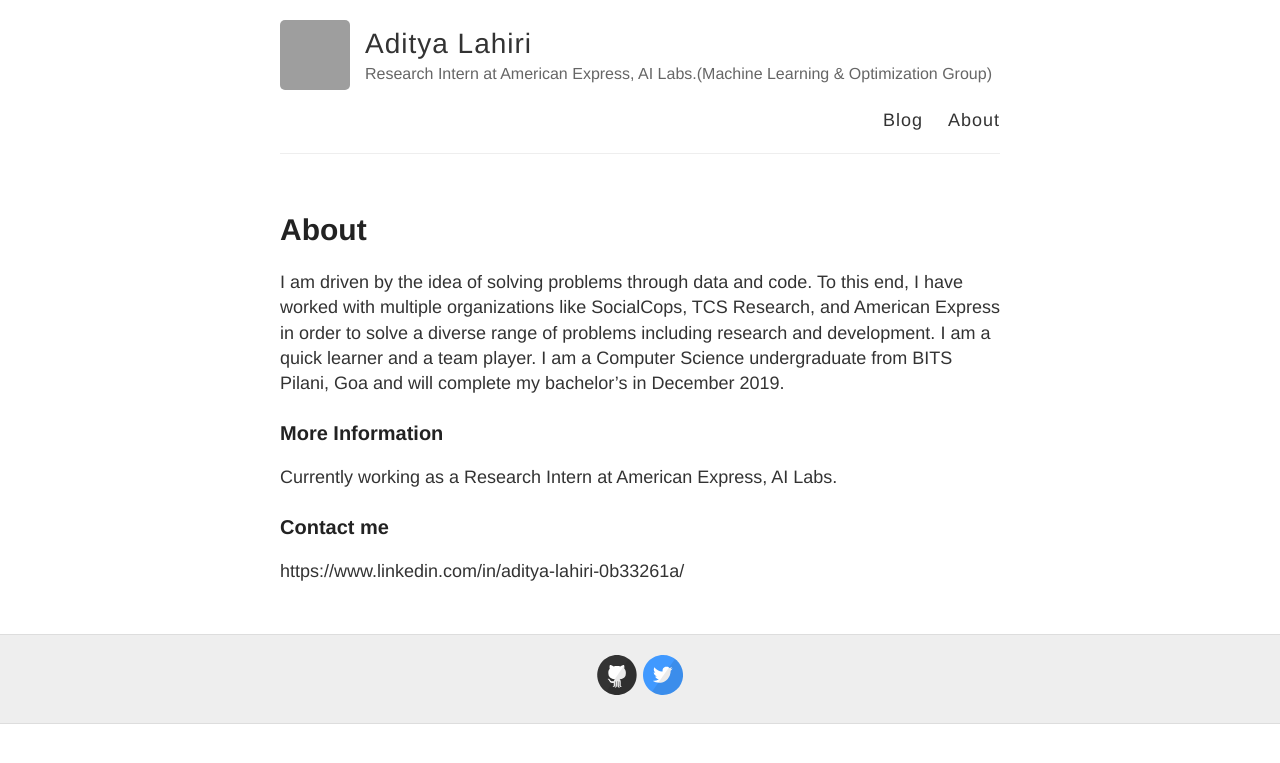
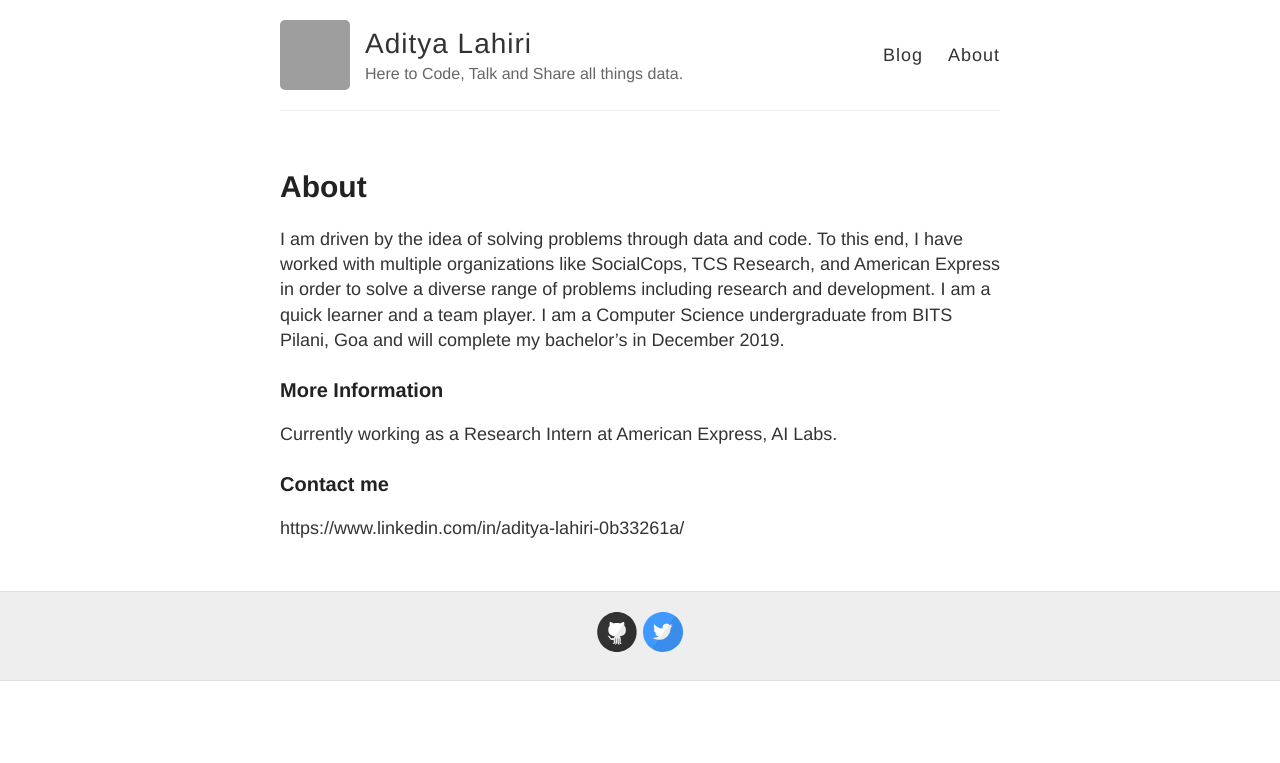
Before and after one commit to adityalahiri/adityalahiri.github.io, a Jekyll site: the page built from about.md, in a window 1280 px wide. Shown: the top 763 px of the page. Built offline with Jekyll 4.4.1, drawn with Linux system fonts in a browser that asks for light colours; grey boxes are pictures that could not be loaded.

Commit message:
Update _config.yml

```diff
--- a/_config.yml
+++ b/_config.yml
@@ -6,7 +6,7 @@
 name: Aditya Lahiri
 
 # Short bio or description (displayed in the header)
-description: Research Intern at American Express, AI Labs.(Machine Learning & Optimization Group)
+description: Here to Code, Talk and Share all things data.
 
 # URL of your avatar or profile pic (you could use your GitHub profile pic)
 avatar: https://avatars1.githubusercontent.com/u/21020094?s=460&v=4
```
